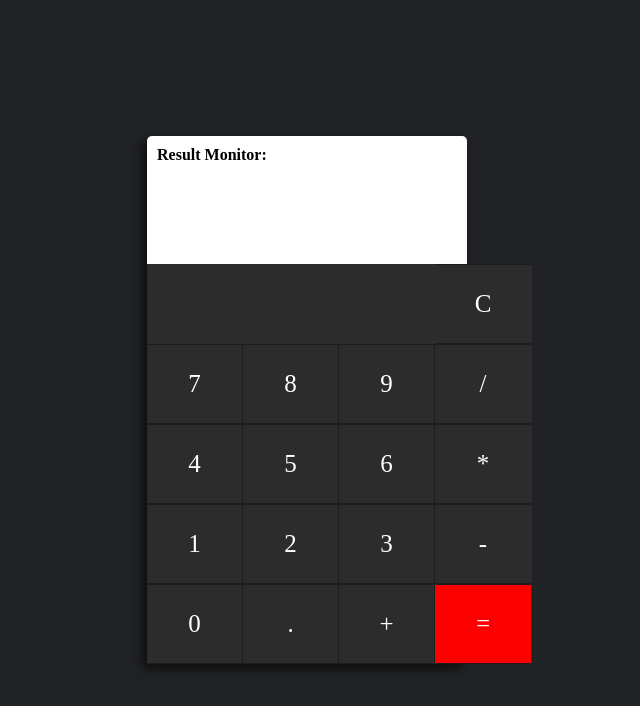
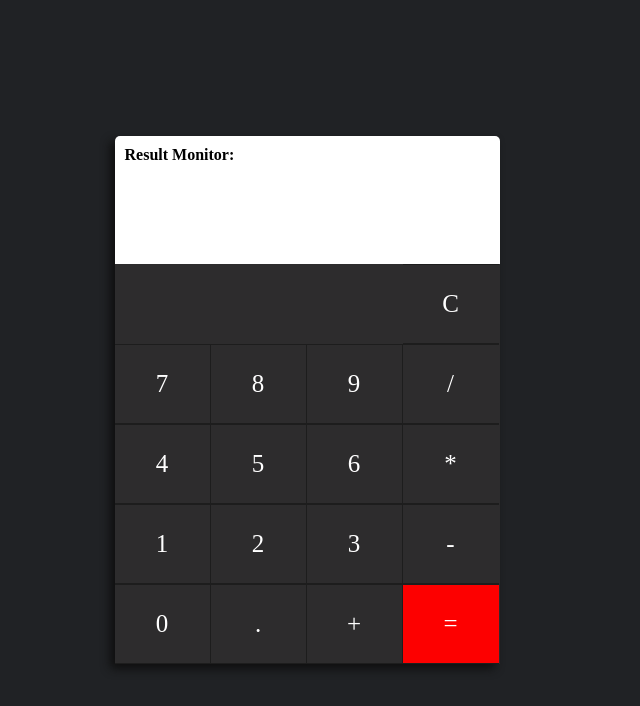
Before and after one commit to ArifeenH/simple-calculator, a plain HTML site: page index.html in a window 1280 px wide. Shown: the whole page, without its empty margins (333-973 px from the left). Drawn offline with Linux system fonts and the light colour scheme.

Commit message:
A bit more CSS

```diff
--- a/style.css
+++ b/style.css
@@ -24,12 +24,12 @@ h4 {
 .result-text {
   text-align: right;
   padding: 30px 10px 10px 0px;
-  width: 100%;
+  width: 385px;
   overflow: hidden;
 }
 
 .calculator {
-  width: 25vw;
+  width: 385px;
   background: #fff;
   border-radius: 5px;
   box-shadow: -5px 5px 10px rgb(15, 15, 15);
```
